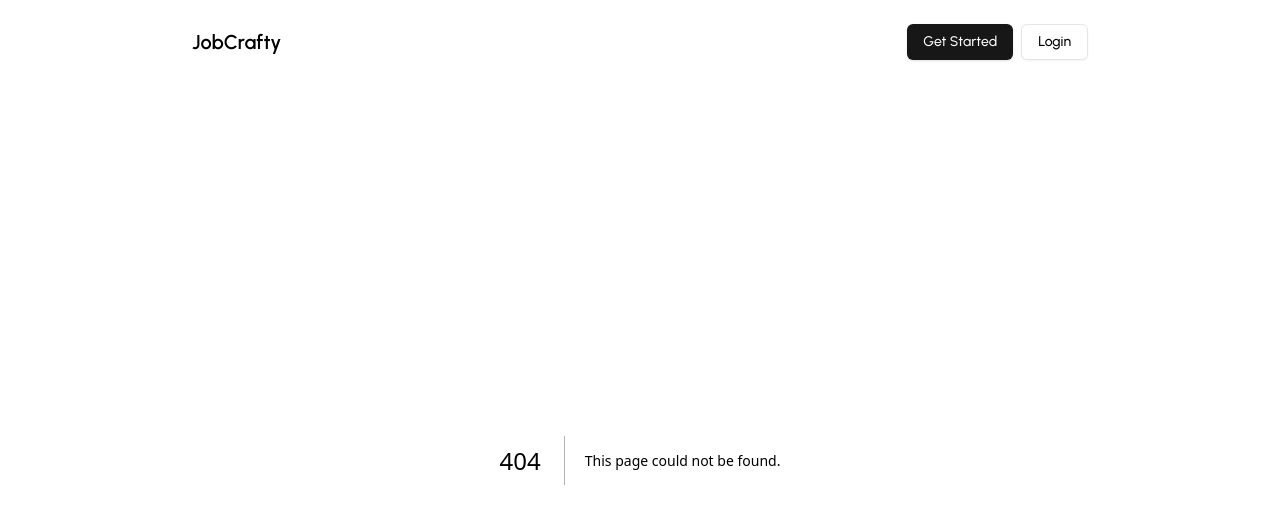
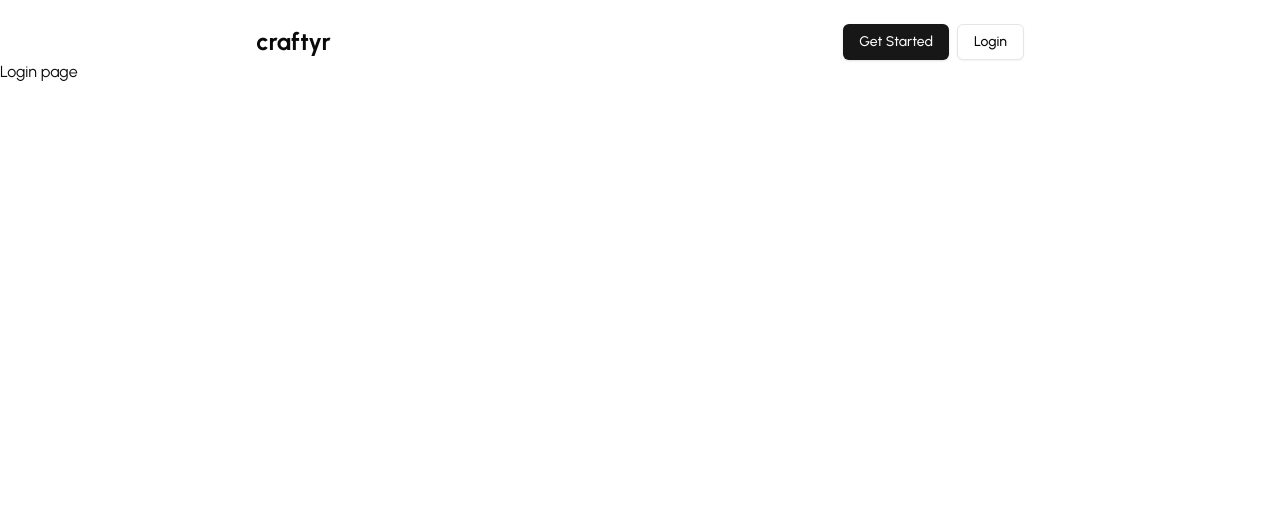
Before and after one commit to themanoz/craftyr, a Next.js app: page /signin in a window 1280 px wide. Before the commit this address had no page. Shown: the top 524 px of the page. Built offline with nearby package versions, Linux system fonts and the light colour scheme.

Commit message:
added the title

```diff
--- /dev/null
+++ b/src/app/(auth)/signin/page.tsx
@@ -0,0 +1,7 @@
+import React from 'react'
+
+export default function page() {
+  return (
+    <div>Login page</div>
+  )
+}
--- /dev/null
+++ b/src/app/(auth)/signup/page.tsx
@@ -0,0 +1,7 @@
+import React from 'react'
+
+export default function page() {
+  return (
+    <div>Signup page</div>
+  )
+}
--- a/src/app/layout.tsx
+++ b/src/app/layout.tsx
@@ -9,7 +9,7 @@ const fontUrban = Urbanist({
 });
 
 export const metadata: Metadata = {
-  title: "JobCrafty",
+  title: "craftyr",
   description: "Tailor your resume with AI",
 };
 
--- a/src/components/AppBar.tsx
+++ b/src/components/AppBar.tsx
@@ -1,24 +1,25 @@
 import React from "react";
 import { Button } from "./ui/button";
+import Link from "next/link";
 
 export default function AppBar() {
   return (
-    <div className="flex justify-between items-center pt-6 px-48">
-      <div>
-        <h1 className="text-xl font-semibold">JobCrafty</h1>
-      </div>
+    <div className="flex justify-around items-center pt-6 ">
+      <Link href={"/"}>
+        <h1 className="text-2xl font-bold">craftyr</h1>
+      </Link>
       {/* <div className="flex justify-center items-center gap-2 pt-1 font-medium">
         <li className="list-none">Features</li>
         <li className="list-none">Pricing</li>
         <li className="list-none">Contact</li>
       </div> */}
       <div className="flex gap-2">
-        <Button>
-          Get Started
-        </Button>
-        <Button variant={"outline"}>
-          Login
-        </Button>
+        <Link href={"/signup"}>
+          <Button>Get Started</Button>
+        </Link>
+        <Link href={"/signin"}>
+          <Button variant={"outline"}>Login</Button>
+        </Link>
       </div>
     </div>
   );
--- a/src/components/Hero.tsx
+++ b/src/components/Hero.tsx
@@ -9,10 +9,10 @@ export default function Hero() {
     <section className="flex flex-col justify-center items-center h-full pt-28">
       <h1 className="text-3xl font-semibold text-center leading- sm:text-3xl md:text-4xl lg:text-5xl xl:text-6xl lg:w-5/12">
         Tailored resumes for your{" "}
-        <span className="bg-black text-white">
+        {/* <span className="bg-blue-100 text-slate-600"> */}
           {" "}
           dream job{" "}
-        </span>
+        {/* </span> */}
       </h1>
       <p className="text-lg font-medium text-muted-foreground space-y-2 pt-4 text-center tracking-tight lg:w-3/6 xl:w-3/6">
         Our Al-driven platform analyzes job descriptions and automatically
--- a/src/components/modal-video.tsx
+++ b/src/components/modal-video.tsx
@@ -111,6 +111,8 @@ export default function ModalVideo({
                   height={videoHeight}
                   loop
                   controls
+                  controlsList="nodownload noremoteplayback"
+                  disablePictureInPicture
                 >
                   <source src={video} type="video/mp4" />
                   Your browser does not support the video tag.
```
Also changed, not shown: src/components/Features.tsx (line endings or trailing spaces).
